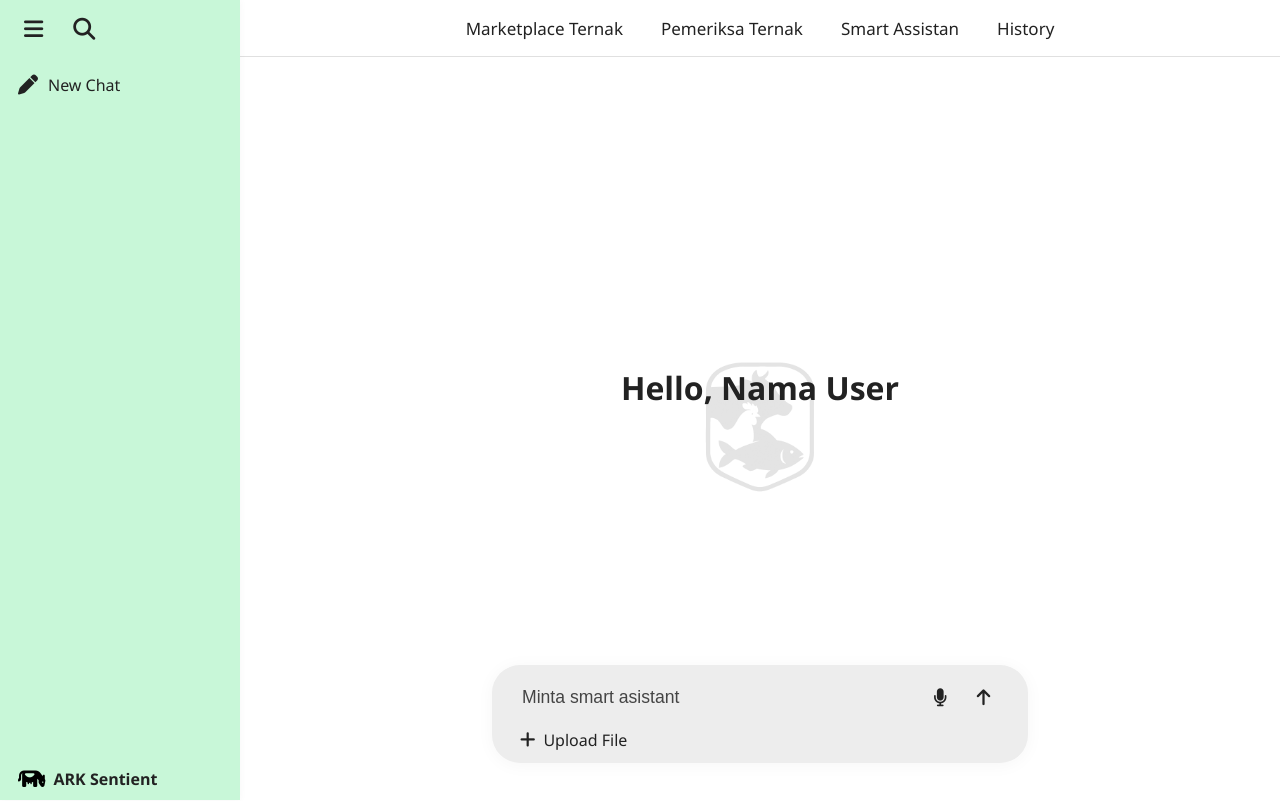
After one commit to ayraa34/Ark_Sentient, a PHP site: page /Views/smartasis.php in a window 1280 px wide. The commit adds this page. Run offline with PHP 8.4, Linux system fonts and the light colour scheme.

Commit message:
Smart Asistant

```diff
--- a/Asset/css/home.css
+++ b/Asset/css/home.css
@@ -8,7 +8,7 @@ body {
 }
 
 .hero-section {
-  background: url("../Asset/css/home.css");
+  background: url("../img/Bg5.jpg");
   background-size: cover;
   background-position: center;
   min-height: 100vh;
--- /dev/null
+++ b/Views/smartasis.php
@@ -0,0 +1,373 @@
+<?php
+if (session_status() === PHP_SESSION_NONE) session_start();
+$nama_user = isset($_SESSION['full_name']) ? $_SESSION['full_name'] : 'Nama User';
+$inisial = strtoupper(substr($nama_user, 0, 1));
+?>
+<!DOCTYPE html>
+<html lang="id">
+<head>
+    <meta charset="UTF-8">
+    <title>Smart Assistant</title>
+    <meta name="viewport" content="width=device-width, initial-scale=1.0">
+    <link href="https://cdnjs.cloudflare.com/ajax/libs/font-awesome/6.4.0/css/all.min.css" rel="stylesheet">
+    <style>
+        body {
+            margin: 0;
+            font-family: 'Segoe UI', Arial, sans-serif;
+            background: #fff;
+            min-height: 100vh;
+            overflow-x: hidden;
+        }
+        .sidebar {
+            position: fixed;
+            left: 0; top: 0; bottom: 0;
+            width: 240px;
+            background: #c8f7d8;
+            display: flex;
+            flex-direction: column;
+            align-items: flex-start;
+            z-index: 20;
+            transition: width 0.8s cubic-bezier(0.4,0,0.2,1);
+            box-shadow: 0 0 8px rgba(0,0,0,0.04);
+        }
+        .sidebar.collapsed {
+            width: 60px;
+        }
+        .sidebar .sidebar-header {
+            width: 100%;
+            display: flex;
+            align-items: center;
+            padding: 16px 18px 0 18px;
+            gap: 10px;
+        }
+        .sidebar .menu-btn, .sidebar .search-btn {
+            font-size: 22px;
+            color: #222;
+            cursor: pointer;
+            background: none;
+            border: none;
+            outline: none;
+        }
+        .sidebar .search-btn {
+            margin-left: 8px;
+        }
+        .sidebar .sidebar-content {
+            width: 100%;
+            margin-top: 24px;
+            display: flex;
+            flex-direction: column;
+            align-items: flex-start;
+        }
+        .sidebar .new-chat {
+            display: flex;
+            align-items: center;
+            gap: 10px;
+            margin: 0 0 0 18px;
+            font-size: 16px;
+            color: #222;
+            cursor: pointer;
+            font-weight: 500;
+            transition: background 0.2s, color 0.2s;
+            border-radius: 8px;
+            padding: 6px 12px 6px 0;
+        }
+        .sidebar .new-chat i {
+            font-size: 20px;
+        }
+        .sidebar .new-chat:hover {
+            background: rgba(44,85,48,0.08);
+            color: #2c5530;
+        }
+        .sidebar .spacer {
+            flex: 1;
+        }
+        .sidebar .logo-bottom {
+            margin: 18px 0 10px 18px;
+            display: flex;
+            align-items: center;
+            gap: 8px;
+        }
+        .sidebar .logo-bottom i {
+            font-size: 22px;
+        }
+        .sidebar .logo-bottom span {
+            font-size: 16px;
+            font-weight: bold;
+            color: #222;
+        }
+        .sidebar.collapsed .sidebar-content,
+        .sidebar.collapsed .logo-bottom span {
+            display: none;
+        }
+        .sidebar.collapsed .logo-bottom {
+            margin-left: 0;
+            justify-content: center;
+        }
+        .sidebar.collapsed .menu-btn,
+        .sidebar.collapsed .search-btn {
+            margin-left: 0;
+        }
+        .navbar {
+            margin-left: 240px;
+            height: 56px;
+            display: flex;
+            align-items: center;
+            justify-content: center;
+            border-bottom: 1px solid #e0e0e0;
+            position: relative;
+            background: #fff;
+            transition: margin-left 0.8s cubic-bezier(0.4,0,0.2,1);
+        }
+        .sidebar.collapsed ~ .navbar {
+            margin-left: 60px;
+        }
+        .navbar-menu {
+            display: flex;
+            gap: 38px;
+            font-size: 17px;
+            font-weight: 400;
+            color: #222;
+            margin: 0 auto;
+        }
+        .navbar-menu a {
+            text-decoration: none;
+            color: #222;
+            transition: color 0.2s;
+        }
+        .navbar-menu a:hover {
+            color: #2c5530;
+        }
+        .main-content {
+            margin-left: 240px;
+            min-height: calc(100vh - 56px);
+            display: flex;
+            flex-direction: column;
+            align-items: center;
+            justify-content: center;
+            position: relative;
+            transition: margin-left 0.8s cubic-bezier(0.4,0,0.2,1);
+            padding-bottom: 120px;
+            box-sizing: border-box;
+        }
+        .sidebar.collapsed ~ .main-content {
+            margin-left: 60px;
+        }
+        .background-logo {
+            position: absolute;
+            left: 50%;
+            top: 50%;
+            transform: translate(-50%,-50%);
+            z-index: 0;
+            opacity: 0.12;
+        }
+        .background-logo img {
+            height: 180px;
+            width: 180px;
+            object-fit: contain;
+            filter: grayscale(1) brightness(0.7);
+        }
+        .content-wrapper {
+            z-index: 1;
+            position: relative;
+            display: flex;
+            flex-direction: column;
+            align-items: center;
+            justify-content: center;
+            width: 100%;
+            flex-grow: 1;
+            padding-top: 56px;
+        }
+        .hello-text {
+            font-size: 2rem;
+            font-weight: 600;
+            color: #222;
+            text-align: center;
+            margin-top: 0;
+            margin-bottom: 20px;
+        }
+        .input-area {
+            width: 100%;
+            display: flex;
+            justify-content: center;
+            position: absolute;
+            bottom: 38px;
+            left: 50%;
+            transform: translateX(-50%);
+            z-index: 1;
+        }
+        .input-box {
+            background: #ededed;
+            border-radius: 28px;
+            padding: 0 28px;
+            width: 480px;
+            max-width: 92vw;
+            box-shadow: 0 2px 18px rgba(0,0,0,0.04);
+            display: flex;
+            flex-direction: column;
+            gap: 0;
+        }
+        .input-row {
+            display: flex;
+            align-items: center;
+            justify-content: space-between;
+            height: 64px;
+        }
+        .input-row .input-label {
+            color: #222;
+            font-size: 1.1rem;
+            font-weight: 400;
+            background: transparent;
+            border: none;
+            outline: none;
+            width: 100%;
+        }
+        .input-row input::placeholder {
+            color: #444444;
+            opacity: 1;
+        }
+        .mic-btn, .enter-btn {
+            margin-left: 10px;
+            background: none;
+            border: none;
+            width: 38px;
+            height: 38px;
+            border-radius: 50%;
+            display: flex;
+            align-items: center;
+            justify-content: center;
+            cursor: pointer;
+            color: #222;
+            font-size: 1.3rem;
+            transition: background 0.2s, color 0.2s;
+        }
+        .mic-btn i, .enter-btn i {
+            color: #222;
+            font-size: 18px;
+        }
+        .mic-btn:hover, .enter-btn:hover {
+            background: #e0e0e0;
+            color: #bbb;
+        }
+        .mic-btn:hover i, .enter-btn:hover i {
+            color: #bbb;
+        }
+        .input-upload {
+            display: flex;
+            align-items: center;
+            gap: 8px;
+            color: #222;
+            font-size: 1rem;
+            margin: 0 0 12px 0;
+            cursor: pointer;
+            font-weight: 400;
+        }
+        .input-upload i {
+            font-size: 1.1rem;
+        }
+        .hidden-file-input {
+            display: none;
+        }
+
+        @media (max-width: 900px) {
+            .sidebar { width: 60px; }
+            .navbar, .main-content { margin-left: 60px; }
+            .sidebar.collapsed { width: 0; }
+            .sidebar.collapsed ~ .navbar,
+            .sidebar.collapsed ~ .main-content { margin-left: 0; }
+            .sidebar .search-btn {
+                display: none;
+            }
+        }
+        @media (max-width: 600px) {
+            .input-box { width: 99vw; }
+            .hello-text {
+                margin-top: 40px;
+                font-size: 1.8rem;
+            }
+            .input-area {
+                bottom: 20px;
+            }
+        }
+    </style>
+</head>
+<body>
+    <div class="sidebar" id="sidebar">
+        <div class="sidebar-header">
+            <button class="menu-btn" id="burgerBtn"><i class="fas fa-bars"></i></button>
+            <button class="search-btn"><i class="fas fa-search"></i></button>
+        </div>
+        <div class="sidebar-content">
+            <div class="new-chat">
+                <i class="fas fa-pen"></i>
+                <span>New Chat</span>
+            </div>
+        </div>
+        <div class="spacer"></div>
+        <div class="logo-bottom">
+            <i class="fas fa-cow"></i>
+            <span><b>ARK Sentient</b></span>
+        </div>
+    </div>
+    <div class="navbar">
+        <div class="navbar-menu">
+            <a href="dashboard.php">Marketplace Ternak</a>
+            <a href="#">Pemeriksa Ternak</a>
+            <a href="smartasis.php">Smart Assistan</a>
+            <a href="#">History</a>
+        </div>
+    </div>
+    <div class="main-content">
+        <div class="background-logo">
+            <img src="../Asset/icon/logoweb.png" alt="Logo">
+        </div>
+        <div class="content-wrapper">
+            <div class="hello-text">
+                Hello, <?php echo htmlspecialchars($nama_user); ?>
+            </div>
+        </div>
+        <div class="input-area">
+            <div class="input-box">
+                <div class="input-row">
+                    <input
+                        type="text"
+                        class="input-label"
+                        placeholder="Minta smart asistant"
+                    />
+                    <button class="mic-btn">
+                        <i class="fas fa-microphone"></i>
+                    </button>
+                    <button class="enter-btn">
+                        <i class="fas fa-arrow-up"></i>
+                    </button>
+                </div>
+                <input type="file" id="fileUploadInput" class="hidden-file-input">
+                <div class="input-upload" id="uploadFileButton">
+                    <i class="fas fa-plus"></i> Upload File
+                </div>
+            </div>
+        </div>
+    </div>
+    <script>
+        const sidebar = document.getElementById('sidebar');
+        const burgerBtn = document.getElementById('burgerBtn');
+        const uploadFileButton = document.getElementById('uploadFileButton');
+        const fileUploadInput = document.getElementById('fileUploadInput');
+
+        burgerBtn.addEventListener('click', () => {
+            sidebar.classList.toggle('collapsed');
+        });
+
+        uploadFileButton.addEventListener('click', () => {
+            fileUploadInput.click();
+        });
+
+        fileUploadInput.addEventListener('change', () => {
+            if (fileUploadInput.files.length > 0) {
+                console.log('File selected:', fileUploadInput.files[0].name);
+            } else {
+                console.log('No file selected.');
+            }
+        });
+    </script>
+</body>
+</html>
--- a/index.php
+++ b/index.php
@@ -35,7 +35,7 @@ if ($_SERVER['REQUEST_METHOD'] === 'POST') {
     <title>ARK Sentient - Login</title>
     <link href="https://cdn.jsdelivr.net/npm/bootstrap@5.3.0/dist/css/bootstrap.min.css" rel="stylesheet">
     <link href="https://cdnjs.cloudflare.com/ajax/libs/font-awesome/6.4.0/css/all.min.css" rel="stylesheet">
-    <link href="asset/css/auth.css" rel="stylesheet">
+    <link href="Asset/css/auth.css" rel="stylesheet">
 </head>
 <body>
     <div class="login-container">
```
Also changed, not shown: Views/home.php (+3 -113 lines).
